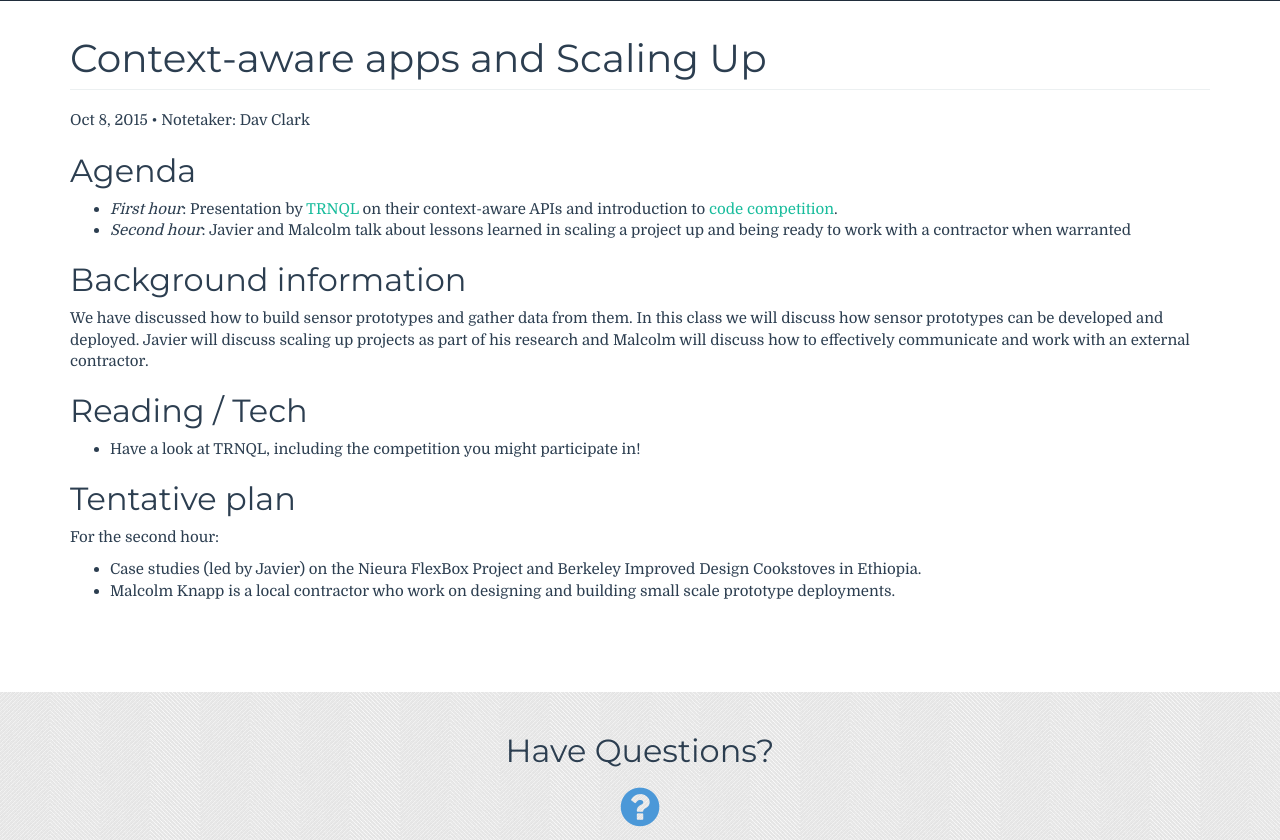
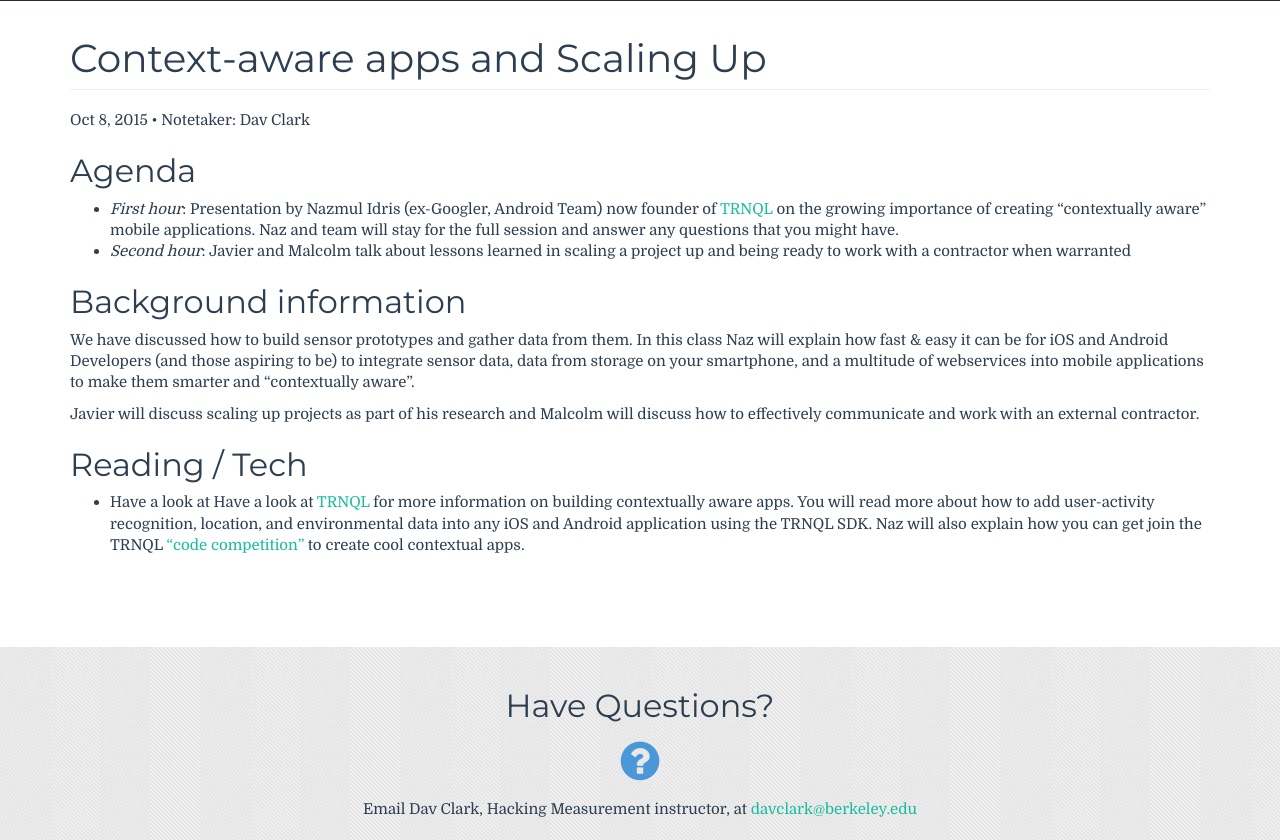
Before and after one commit to BIDS-collaborative/hackingmeasurement.github.io, a Jekyll site: the page built from syllabus/_posts/2015-10-08-scaling-up-sensor-projects.md, in a window 1280 px wide and 900 px high, scrolled down 326 px, cut to the strip 60-900 px from the top of the window. Built offline with Jekyll 4.4.1, drawn with Linux system fonts in a browser that asks for light colours; comment, search, counter and statistics services are not loaded.

Commit message:
Updated on TRNQL

```diff
--- a/syllabus/_posts/2015-10-08-scaling-up-sensor-projects.md
+++ b/syllabus/_posts/2015-10-08-scaling-up-sensor-projects.md
@@ -7,30 +7,30 @@ layout: class
 
 ## Agenda
 
-- *First hour*: Presentation by [TRNQL](http://trnql.com/about-us/) on their
-  context-aware APIs and introduction to [code
-  competition](http://trnql.devpost.com/).
+- *First hour*: Presentation by  Nazmul Idris (ex-Googler, Android Team) now
+  founder of [TRNQL](http://trnql.com/about-us/) on the growing importance of
+  creating "contextually aware" mobile applications. Naz and team will stay for
+  the full session and answer any questions that you might have.
 - *Second hour*: Javier and Malcolm talk about lessons learned in scaling a
   project up and being ready to work with a contractor when warranted
 
 ## Background information
 
 We have discussed how to build sensor prototypes and gather data from them. In
-this class we will discuss how sensor prototypes can be developed and deployed.
+this class Naz will explain how fast & easy it can be for iOS and Android
+Developers (and those aspiring to be) to integrate sensor data, data from
+storage on your smartphone, and a multitude of webservices into mobile
+applications to make them smarter and "contextually aware".
+
 Javier will discuss scaling up projects as part of his research and Malcolm
 will discuss how to effectively communicate and work with an external
 contractor.
 
 ## Reading / Tech
 
- - Have a look at TRNQL, including the competition you might participate in!
-
-## Tentative plan
-
-
-For the second hour:
-
- - Case studies (led by Javier) on the Nieura FlexBox Project and Berkeley
-   Improved Design Cookstoves in Ethiopia.
- - Malcolm Knapp is a local contractor who work on designing and building small
-   scale prototype deployments.
+ - Have a look at Have a look at [TRNQL](http://www.trnql.com) for more
+   information on building contextually aware apps. You will read more about
+   how to add user-activity recognition, location, and environmental data into
+   any iOS and Android application using the TRNQL SDK.  Naz will also explain
+   how you can get join the TRNQL ["code
+   competition"](http://trnql.devpost.com/) to create cool contextual apps.
```
